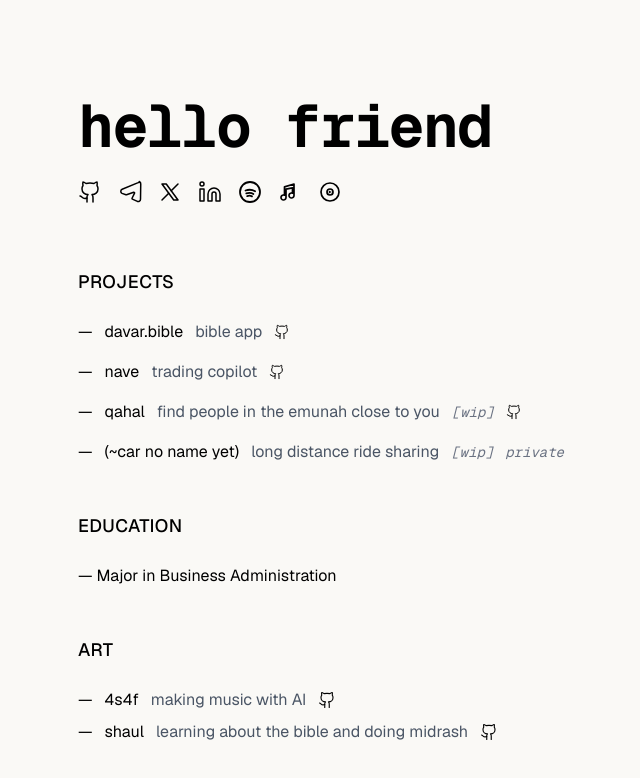
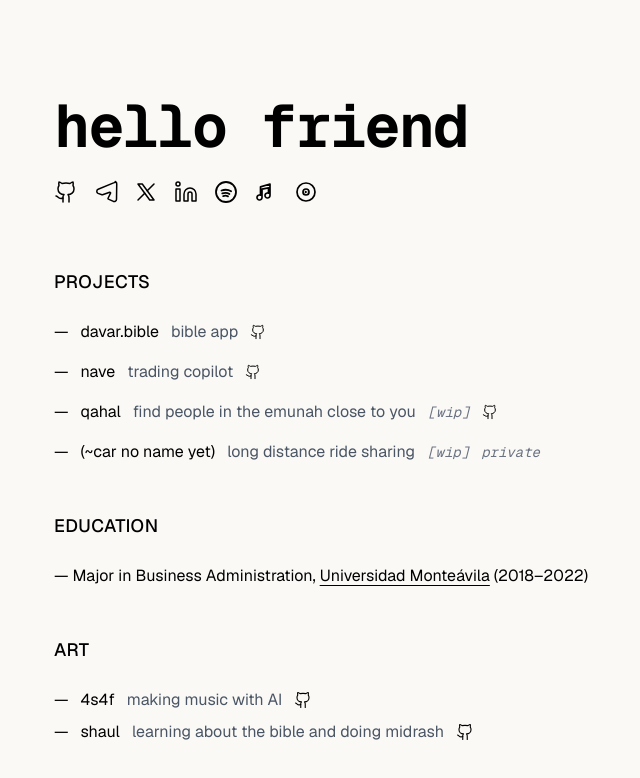
Before and after one commit to edyhvh/site, a Next.js app: page / in a window 1280 px wide. Shown: the top 778 px of the page, without its empty margins (319-959 px from the left). Built offline with nearby package versions, Linux system fonts and the light colour scheme.

Commit message:
feat: update education and Spanish copy

```diff
--- a/components/Education.tsx
+++ b/components/Education.tsx
@@ -9,7 +9,18 @@ export function Education() {
     <section className="mb-12">
       <h2 className="text-lg font-medium tracking-wide mb-6">{t.education}</h2>
       <ul className="space-y-2">
-        <li className="text-black">— {t.educationItem}</li>
+        <li className="text-black">
+          — {t.educationItem}, {" "}
+          <a
+            href="https://www.uma.edu.ve/ciencias-administrativas/"
+            target="_blank"
+            rel="noopener noreferrer"
+            className="underline underline-offset-4 hover:opacity-60 transition-opacity"
+          >
+            Universidad Monteávila
+          </a>{" "}
+          (2018–2022)
+        </li>
       </ul>
     </section>
   );
--- a/lib/translations.ts
+++ b/lib/translations.ts
@@ -41,7 +41,7 @@ export const translations: Record<Language, Translations> = {
     privateLabel: "private",
   },
   es: {
-    greeting: "hola amigo",
+    greeting: "hello friend",
     projects: "PROYECTOS",
     education: "EDUCACIÓN",
     art: "ARTE",
```
